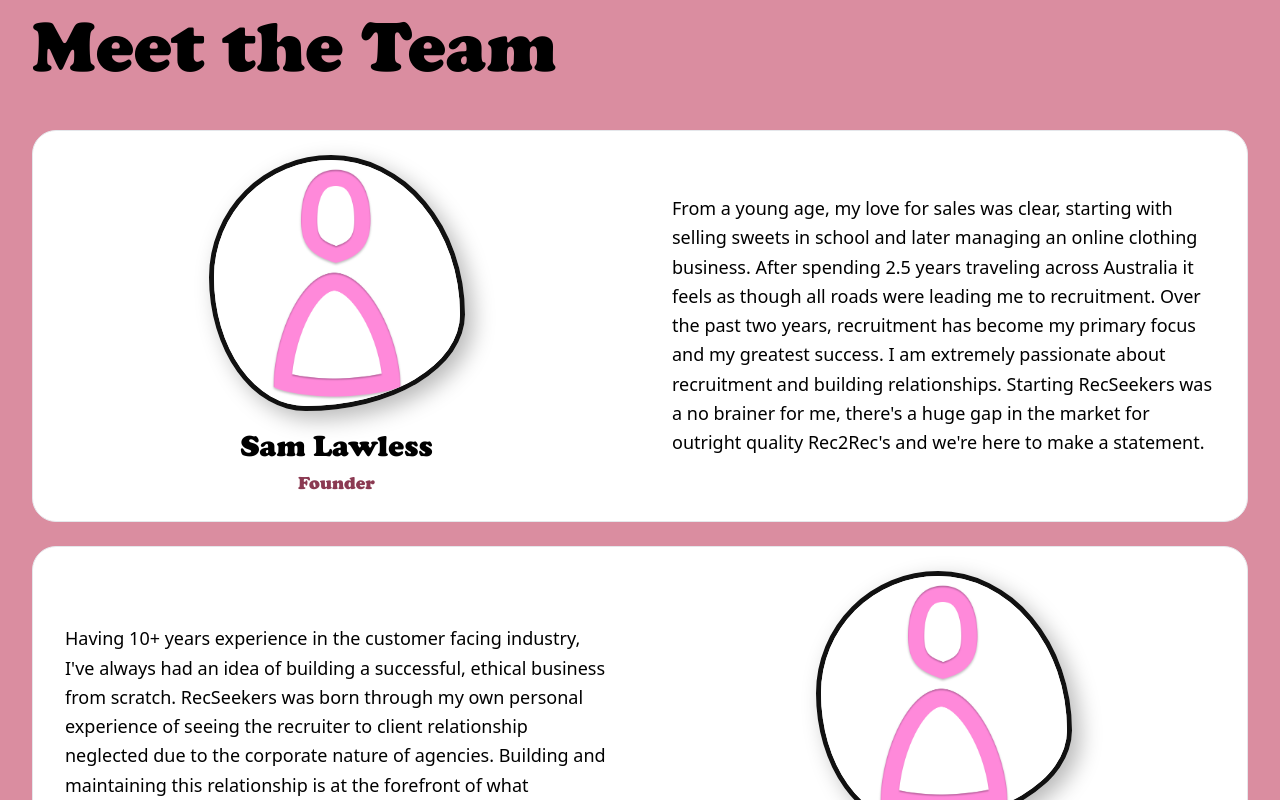
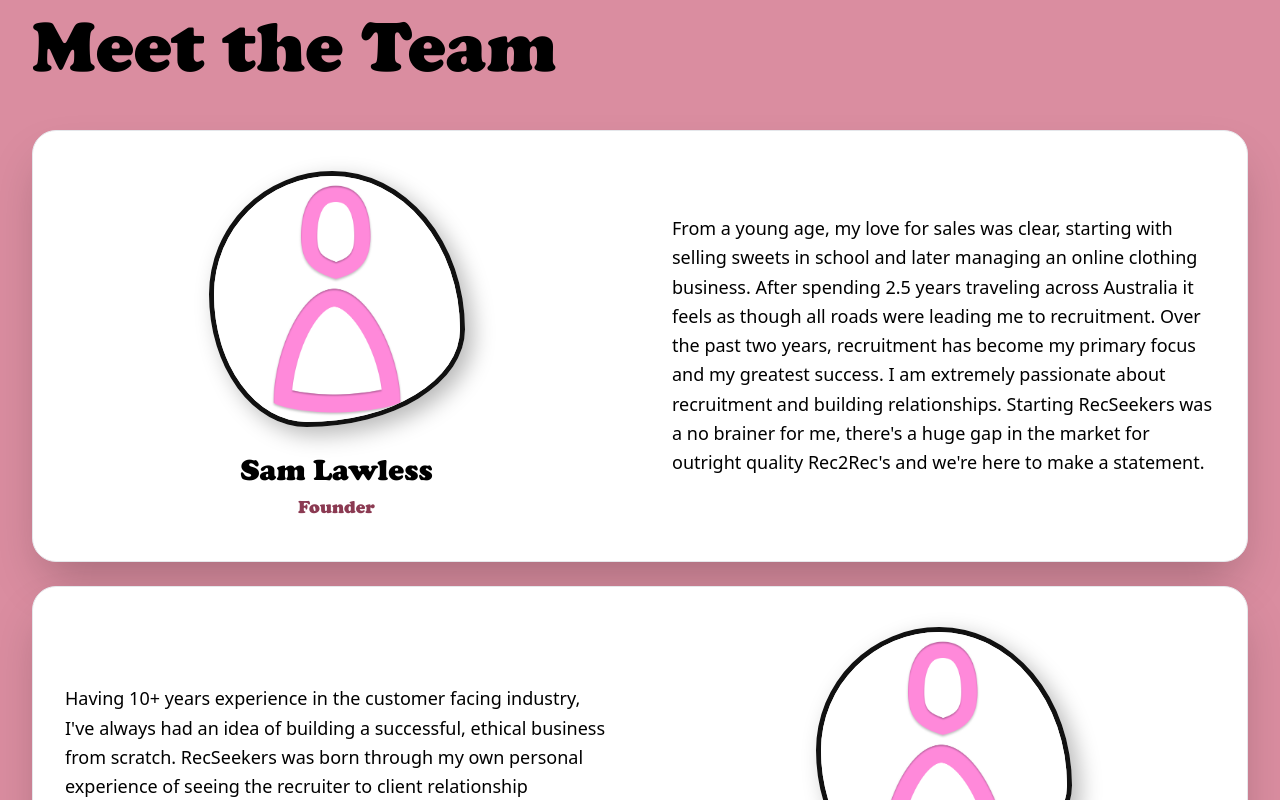
Before and after one commit to CD-Chief/RecSeekers-Website, a Next.js app in the folder frontend/: page /about in a window 1280 px wide. Shown: the part 840-1640 px from the top of the page. Built offline with nearby package versions, Linux system fonts and the light colour scheme.

Commit message:
feat: update BlobPortrait and TeamSection styles for improved spacing and shadow effects

```diff
--- a/frontend/components/About/BlobPortrait.tsx
+++ b/frontend/components/About/BlobPortrait.tsx
@@ -20,7 +20,7 @@
 
 export function BlobPortrait({ member, imageSide = 'left' }: BlobPortraitProps) {
   const imageCol = (
-    <div className="flex flex-col items-center gap-4 py-6 px-8">
+    <div className="flex flex-col items-center gap-6 py-10 px-8">
       {/* relative wrapper required for Next.js fill */}
       <div className="blob-portrait relative">
         <Image
@@ -43,7 +43,7 @@
   );
 
   const bioCol = (
-    <div className="flex items-center px-8 py-6">
+    <div className="flex items-center px-8 py-10">
       <p className="text-lg text-black leading-relaxed">
         {member.bio}
       </p>
--- a/frontend/components/About/TeamSection.tsx
+++ b/frontend/components/About/TeamSection.tsx
@@ -41,7 +41,7 @@
           {teamMembers.map((member, i) => (
             <div
               key={member.name}
-              className="rounded-3xl border border-gray-200 bg-white overflow-hidden"
+              className="rounded-3xl border border-gray-200 bg-white overflow-hidden shadow-2xl"
               style={{
                 opacity: 0,
                 animation: 'slideInUp 0.6s cubic-bezier(0.22, 1, 0.36, 1) forwards',
```
